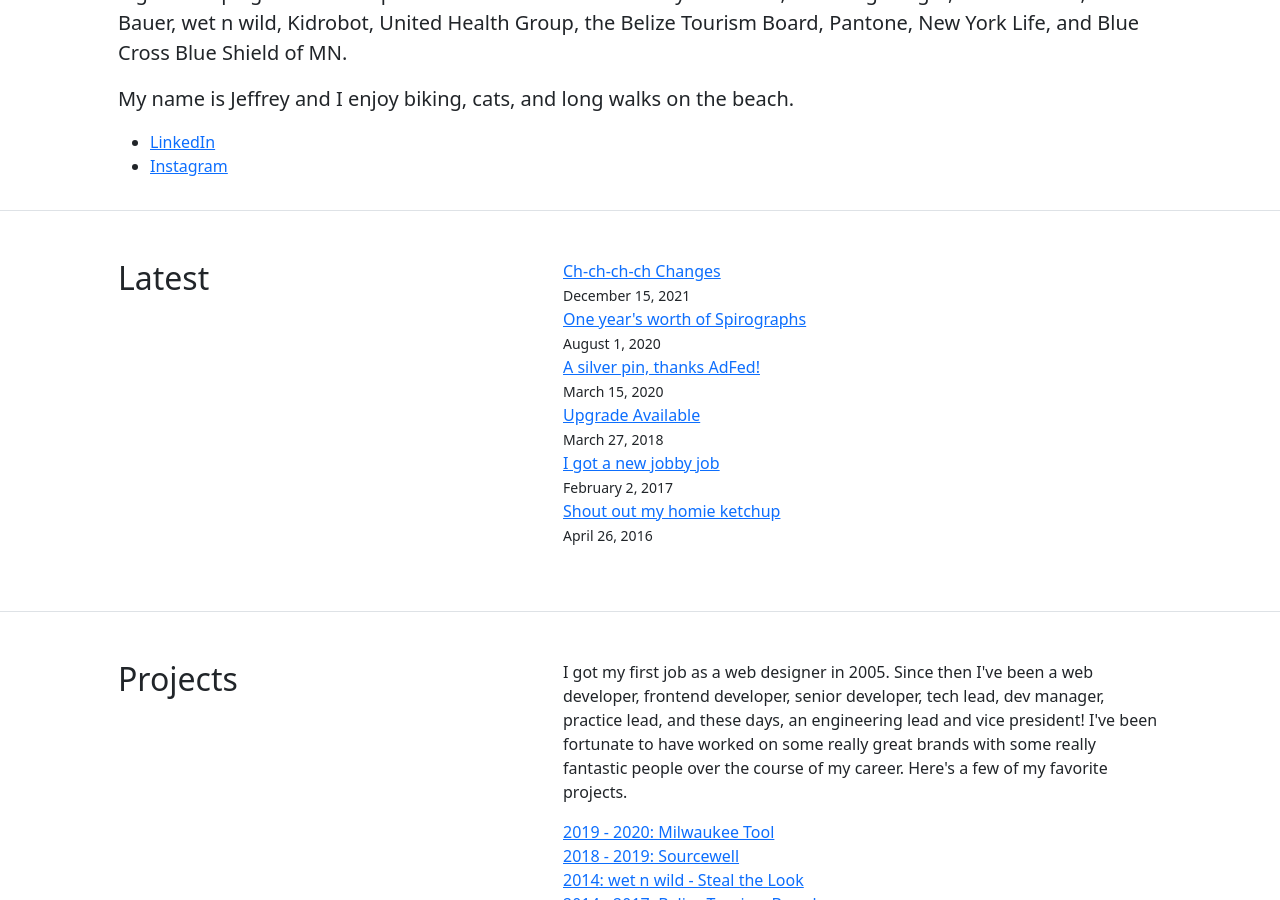
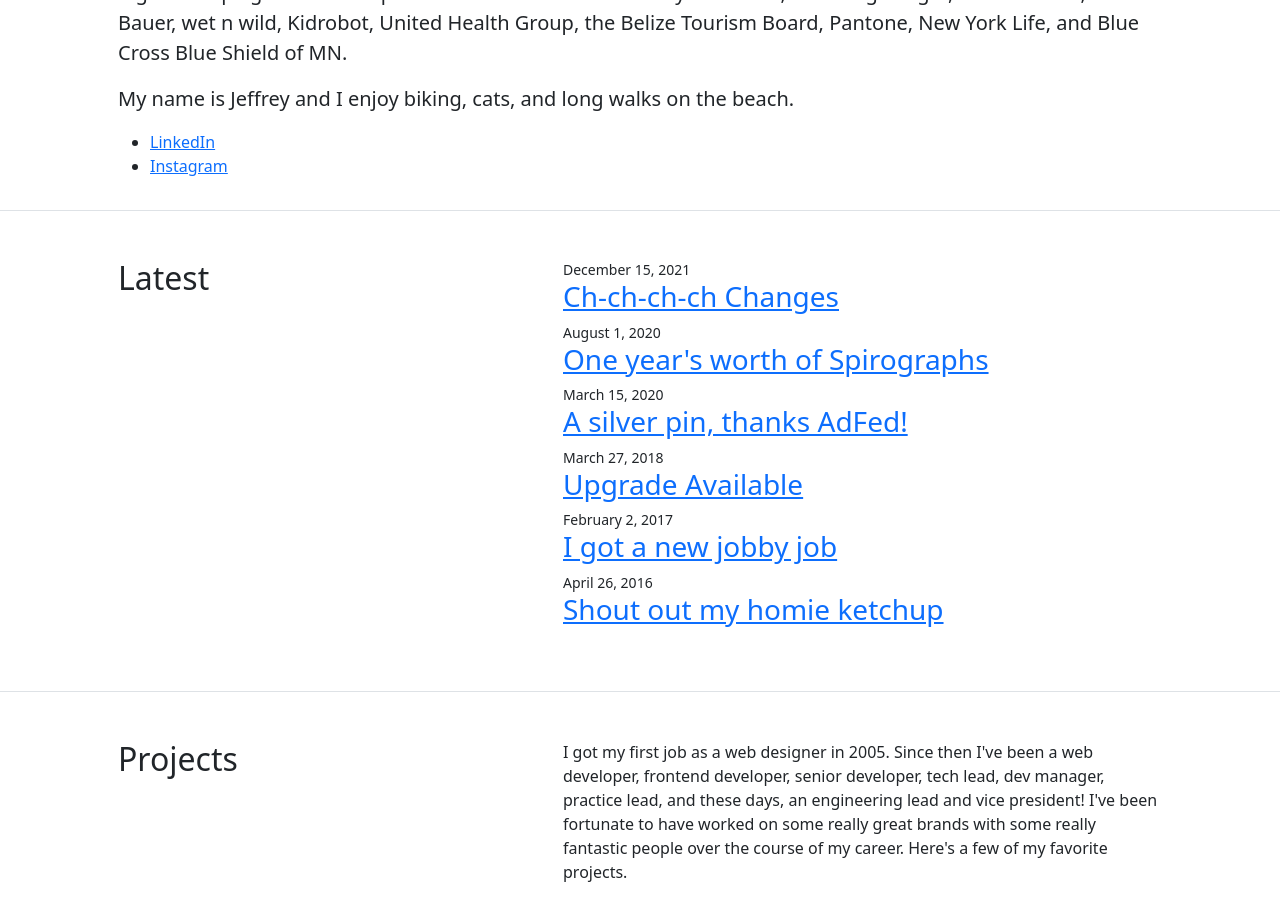
Before and after one commit to jeffreyisham/jeffreyisham.github.io, a Jekyll site: the page built from index.html, in a window 1280 px wide and 900 px high, scrolled down 441 px. Built offline with Jekyll 4.4.1, drawn with Linux system fonts in a browser that asks for light colours.

Commit message:
Update home.html

```diff
--- a/_layouts/home.html
+++ b/_layouts/home.html
@@ -28,7 +28,10 @@
           <div class="col-lg-7">
             <ul class="posts list-unstyled">
               {% for post in site.posts %}
-                <li><a href="{{ post.url }}" title="{{ post.title }}">{{ post.title }}</a><br/><span class="small">{{ post.date | date: "%B" }} {{ post.date | date: "%d" | plus:'0' }}, {{ post.date | date: "%Y" }}</span></li>
+                <li>
+                  <div class="small">{{ post.date | date: "%B" }} {{ post.date | date: "%d" | plus:'0' }}, {{ post.date | date: "%Y" }}</div>
+                  <h3><a href="{{ post.url }}" title="{{ post.title }}">{{ post.title }}</a></h3>
+                </li>
               {% endfor %}
             </ul>
           </div>
```
